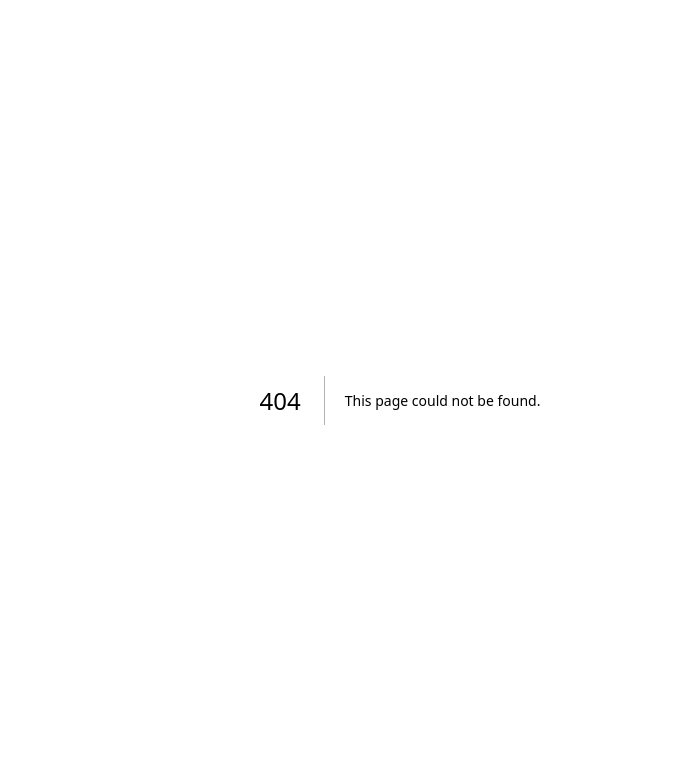
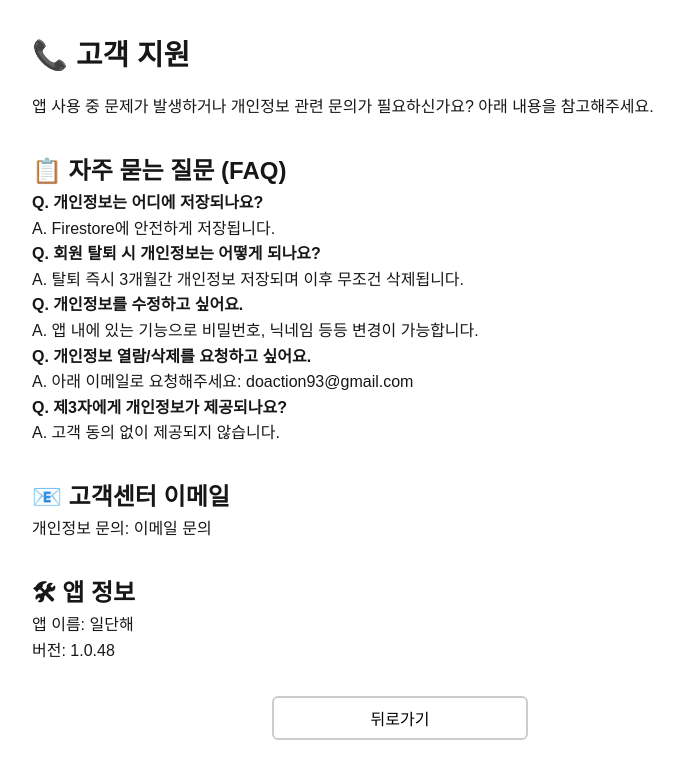
Before and after one commit to doAction93/myDoitWeb, a Next.js app: page /support in a window 1280 px wide. Before the commit this address had no page. Shown: the top 778 px of the page, without its empty margins (240-924 px from the left). Built offline with nearby package versions, Linux system fonts and the light colour scheme.

Commit message:
support 추가

```diff
--- /dev/null
+++ b/app/support/page.js
@@ -0,0 +1,130 @@
+'use client';
+import { useRouter } from 'next/navigation';
+import Head from 'next/head';
+import { useState } from 'react';
+
+
+export default function SupportPage() {
+  const router = useRouter();
+
+
+  const [copied, setCopied] = useState(false);
+    const email = 'doaction93@gmail.com';
+
+    const handleMail = (e) => {
+        e.preventDefault();
+
+        // 1) mailto 스킴 호출 시도
+        const newWindow = window.open(
+          `mailto:${email}`,
+          '_blank',
+          'noopener,noreferrer'
+        );
+
+        // 2) 호출 실패 시(newWindow===null) → 클립보드에 복사
+        if (!newWindow) {
+          navigator.clipboard.writeText(email)
+            .then(() => {
+              setCopied(true);
+              setTimeout(() => setCopied(false), 2000);
+            })
+            .catch(() => {
+              // 복사도 실패할 경우 알림만 띄움
+              alert(`메일 앱을 열 수 없고, 주소 복사도 실패했습니다.\n수동으로: ${email}`);
+            });
+        }
+      };
+
+  const handleBack = () => {
+    router.back();
+  };
+
+  return (
+    <>
+      <Head>
+        <title>고객 지원 - 일단해</title>
+      </Head>
+      <main style={styles.container}>
+
+
+        <h1 style={styles.header}>📞 고객 지원</h1>
+        <p>앱 사용 중 문제가 발생하거나 개인정보 관련 문의가 필요하신가요? 아래 내용을 참고해주세요.</p>
+
+        <section style={styles.section}>
+          <h2>📋 자주 묻는 질문 (FAQ)</h2>
+          <ul style={styles.ul}>
+            <li><strong>Q. 개인정보는 어디에 저장되나요?</strong><br />A. Firestore에 안전하게 저장됩니다.</li>
+            <li><strong>Q. 회원 탈퇴 시 개인정보는 어떻게 되나요?</strong><br />A. 탈퇴 즉시 3개월간 개인정보 저장되며 이후 무조건 삭제됩니다.</li>
+            <li><strong>Q. 개인정보를 수정하고 싶어요.</strong><br />A. 앱 내에 있는 기능으로 비밀번호, 닉네임 등등 변경이 가능합니다.</li>
+            <li><strong>Q. 개인정보 열람/삭제를 요청하고 싶어요.</strong><br />A. 아래 이메일로 요청해주세요: doaction93@gmail.com</li>
+            <li><strong>Q. 제3자에게 개인정보가 제공되나요?</strong><br />A. 고객 동의 없이 제공되지 않습니다.</li>
+          </ul>
+        </section>
+
+        <section style={styles.section}>
+          <h2>📧 고객센터 이메일</h2>
+          <p>개인정보 문의:  <a
+              href={`mailto:${email}`}
+              onClick={handleMail}
+              target="_blank"
+              rel="noopener noreferrer"
+              style={{
+                display: 'inline-block',    // a 태그를 블록처럼
+                textDecoration: 'none',     // 밑줄 제거
+              }}
+            >
+                이메일 문의</a><br />
+              </p>
+        </section>
+
+        <section style={styles.section}>
+          <h2>🛠 앱 정보</h2>
+          <p>앱 이름: 일단해<br />버전: 1.0.48</p>
+        </section>
+      </main>
+
+        <div style={styles.backButtonContainer}>
+        <button onClick={handleBack} style={styles.backButton}>뒤로가기</button>
+        </div>
+
+    </>
+  );
+}
+
+const styles = {
+  container: {
+    maxWidth: '800px',
+    margin: '0 auto',
+    padding: '2rem',
+    fontFamily: 'Arial, sans-serif',
+    lineHeight: '1.6',
+  },
+  backButtonContainer:{
+    width : '100%',
+    display: 'flex',               // 👉 flex 레이아웃 활성화
+    alignItems: 'center',
+    justifyContent: 'center',
+  },
+  backButton: {
+
+    marginBottom: '1.5rem',
+    padding: '0.5rem 1rem',
+    backgroundColor: '#ffffff',
+    border: '2px solid #ccc',
+    borderRadius: '6px',
+    cursor: 'pointer',
+    width : '20%',
+    fontSize: '1rem',
+  },
+  header: {
+    fontSize: '1.8rem',
+    marginBottom: '1rem',
+  },
+  section: {
+    marginTop: '2rem',
+  },
+  ul: {
+    listStyle: 'none',
+    padding: 0,
+  },
+};
```
Also changed, not shown: app/marketing/page.js (+8 -3 lines), app/privacy/page.js (+7 -2 lines), app/terms/page.js (+30 -26 lines).
